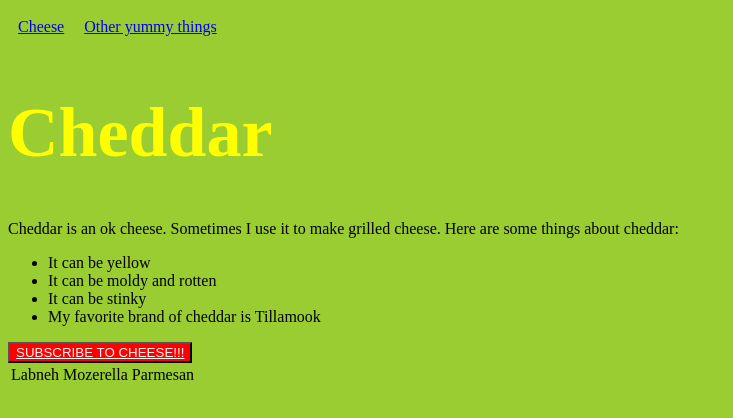
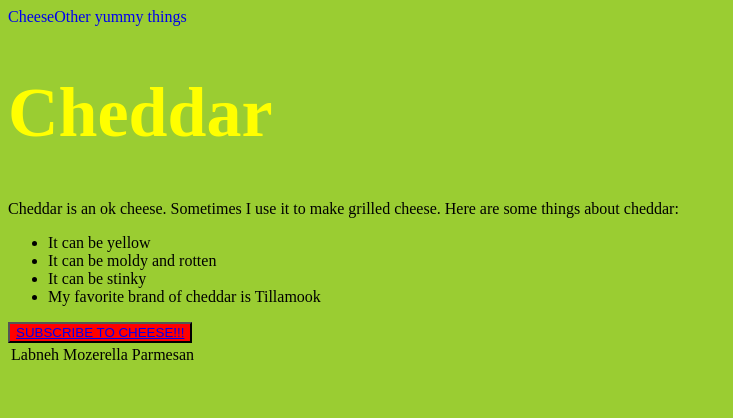
Before and after one commit to AminahA12/aminaha12.github.io, a plain HTML site: page index.html in a window 1280 px wide. Shown: the whole page, without its empty margins (0-733 px from the left). Drawn offline with Linux system fonts and the light colour scheme.

Commit message:
more cheesy goodness

```diff
--- a/index.html
+++ b/index.html
@@ -8,13 +8,10 @@
 
   <body>
 
-    <div>
       <nav>
-        <a class="space" href="./index.html">Cheese</a>
-        <a class="space" href="./otherStuff.html">Other yummy things</a>
-
+        <a href="./index.html">Cheese</a>
+        <a href="./otherStuff.html">Other yummy things</a>
       </nav>
-    </div>
 
     <h1>Cheddar</h1>
     <p>Cheddar is an ok cheese. Sometimes I use it to make grilled cheese. Here are some things about cheddar: </p>
@@ -26,7 +23,7 @@
     </ul>
 
     <button>
-      <a class="charmander" href="https://www.google.com">SUBSCRIBE TO CHEESE!!!</a>
+      <a href="https://www.google.com">SUBSCRIBE TO CHEESE!!!</a>
     </button>
 
 
--- a/style.css
+++ b/style.css
@@ -26,6 +26,6 @@ button {
 
 nav {display: flex;}
 
-list {
-
+nav a {
+  text-decoration-line: none
 }
--- a/style2.css
+++ b/style2.css
@@ -4,9 +4,14 @@
 }
 
 html {
-    background-color: rgb(100, 100, 100)
+    background-color: #000000
 }
 
-h1{
 
+nav a {
+  text-decoration-line: none
 }
+
+* {
+    color: #00ff37;
+}
```
